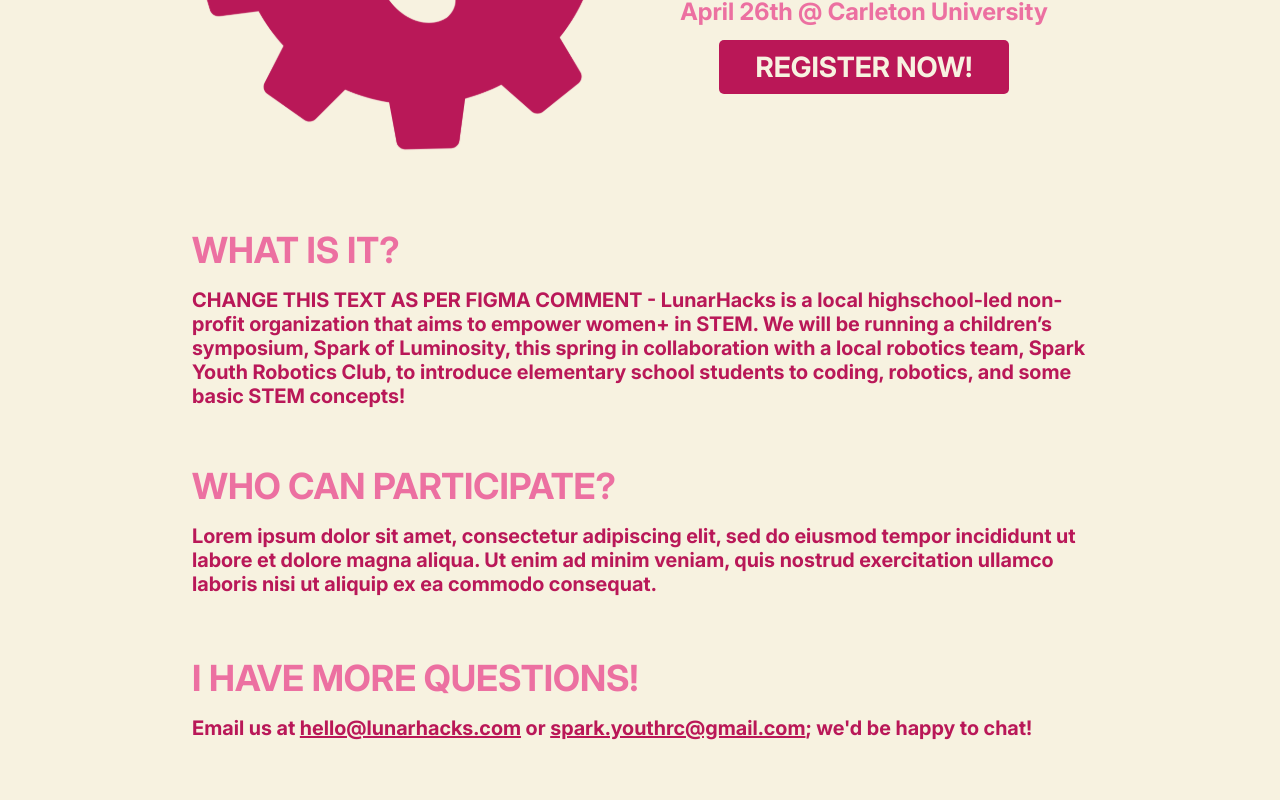
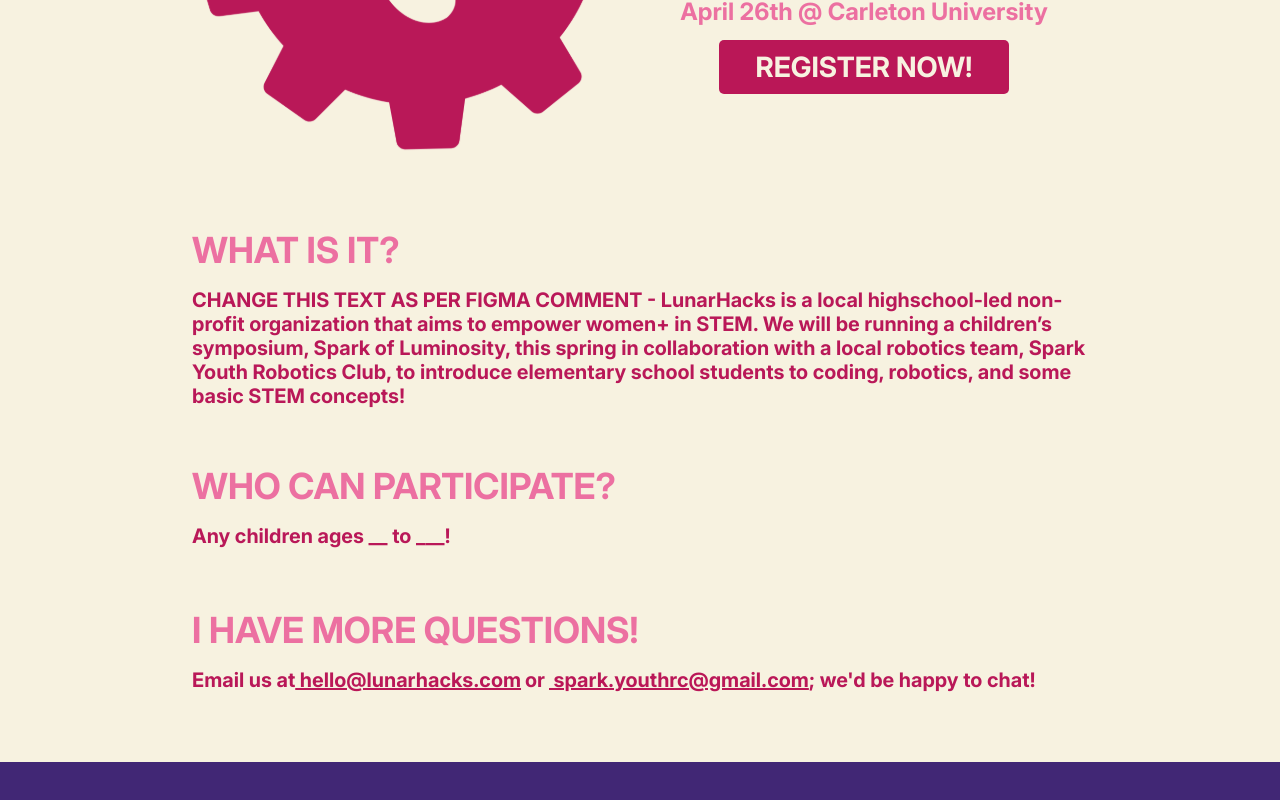
Before and after one commit to lunarhacks-org/lh-org, a React (Create React App) app: page /events in a window 1280 px wide. Shown: the part 453-1253 px from the top of the page. After the commit the page ends 1215 px from the top, so only its background shows below. Built offline with nearby package versions, Linux system fonts and the light colour scheme.

Commit message:
some edits to sol page

```diff
--- a/src/pages/Events.css
+++ b/src/pages/Events.css
@@ -114,4 +114,5 @@
   text-align: left;
   font-size: 20px;
   margin-top: 12px;
+  font-weight:normal;
 }
--- a/src/pages/Events.js
+++ b/src/pages/Events.js
@@ -39,7 +39,8 @@
       className="sol"
     >
       {/* Styled button linking to the home page */}
-      <a href="/" className="event-button">LunarHacks</a>
+      <a href="/" className="event-button" >LunarHacks</a>
+
       <div
         style={{ display:"flex" }}
       >
@@ -60,8 +61,10 @@
               April 26th @ Carleton University
             </p>
             <a
-              href="link here" className="reg-button"
+              href="https://docs.google.com/forms/d/e/1FAIpQLScbndoP_zVvj2RsKam4-mmZ6n_YTY5-LmsqQERjhe_FAnFYfg/viewform?usp=sharing" className="reg-button"
               style={{ fontSize:"28px", fontWeight:"bold", paddingLeft:"10%", paddingRight:"10%" }}
+              target="_blank"
+              rel="noopener noreferrer"
             >
               REGISTER NOW!
             </a>
@@ -90,18 +93,22 @@
       >
         <p className="solheader">WHO CAN PARTICIPATE?</p>
         <p className="soltext" >
-          Lorem ipsum dolor sit amet, consectetur adipiscing elit, sed do eiusmod tempor incididunt ut
-          labore et dolore magna aliqua. Ut enim ad minim veniam, quis nostrud exercitation ullamco
-          laboris nisi ut aliquip ex ea commodo consequat.
+          Any children ages __ to ___!
         </p>
       </div>
       <div
         style={{ marginTop:"60px" }}
       >
         <p className="solheader">I HAVE MORE QUESTIONS!</p>
-        <p className="soltext" >
-          Email us at <a href="hello@lunarhacks.com" style={{ color:"#BA1757", fontWeight:"bold" }}>hello@lunarhacks.com</a> or <a href="spark.youthrc@gmail.com" style={{ color:"#BA1757", fontWeight:"bold" }}>spark.youthrc@gmail.com</a>; we'd be happy to chat!
-        </p>
+        <p className="soltext">
+  Email us at
+  <a href="mailto:hello@lunarhacks.com" style={{ color:"#BA1757", fontWeight:"bold" }}> hello@lunarhacks.com</a>
+  <span style={{ margin: "0 4px" }}>or</span>
+  <a href="mailto:spark.youthrc@gmail.com" style={{ color:"#BA1757", fontWeight:"bold" }}> spark.youthrc@gmail.com</a>;
+  we'd be happy to chat!
+</p>
+
+
       </div>
     </div>
   );
```
